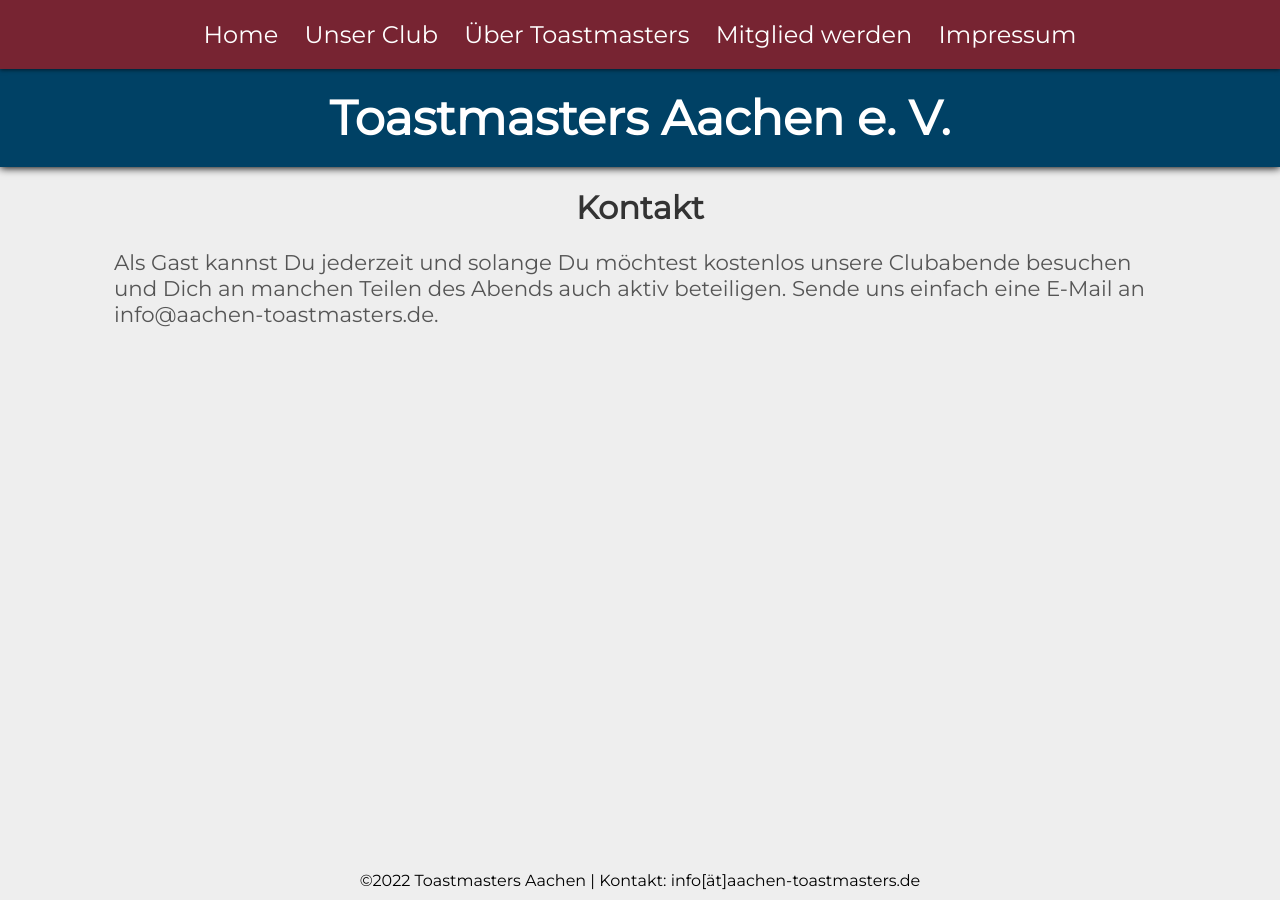
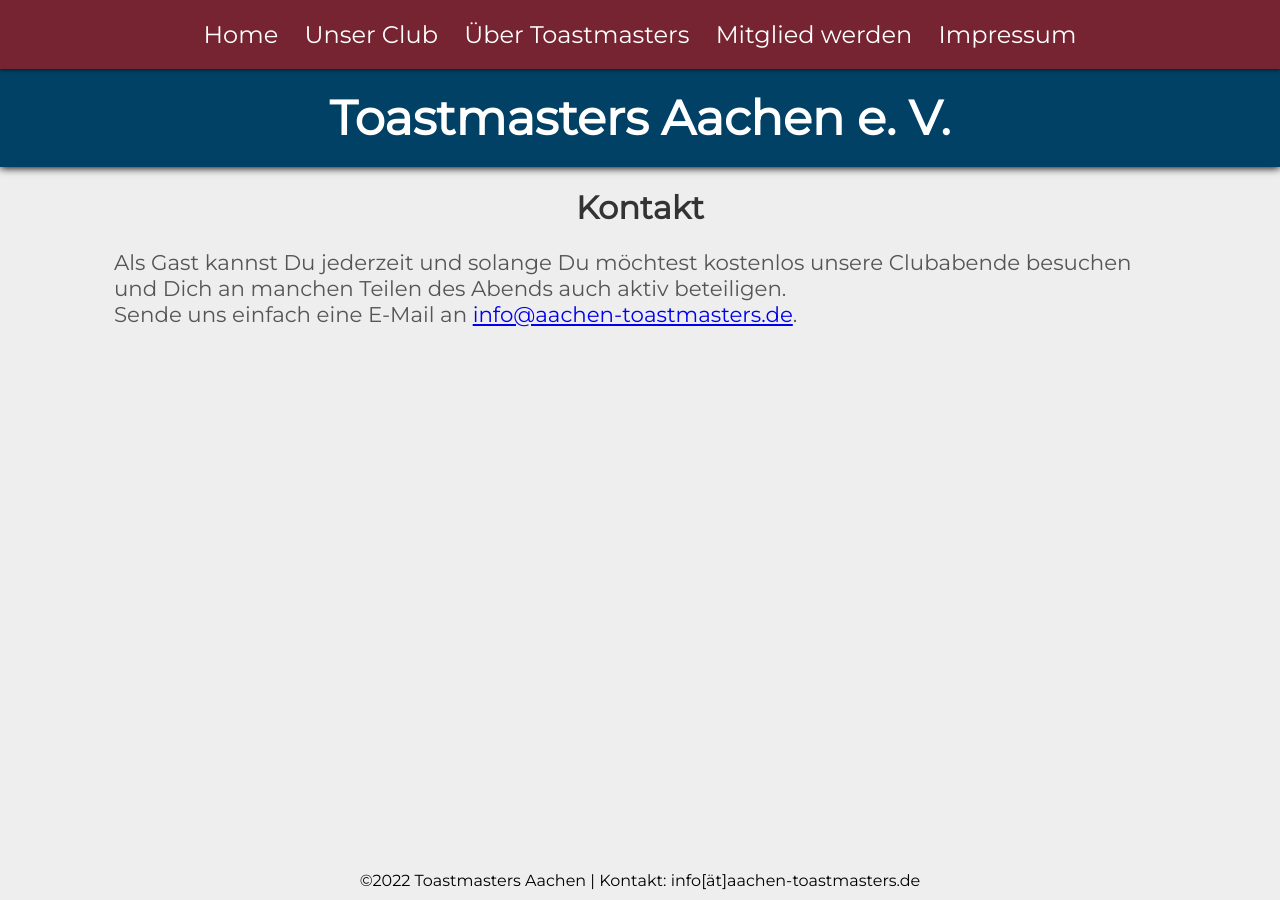
Before and after one commit to toastmasters-aachen/toastmasters-aachen.github.io, a Jekyll site: the page built from contact.md, in a window 1280 px wide. Built offline with Jekyll 4.4.1, drawn with Linux system fonts in a browser that asks for light colours.

Commit message:
changed email to link

```diff
--- a/contact.md
+++ b/contact.md
@@ -4,5 +4,5 @@ layout: default
 
 # Kontakt
 
-Als Gast kannst Du jederzeit und solange Du möchtest kostenlos unsere Clubabende besuchen und Dich an manchen Teilen des Abends auch aktiv beteiligen.
-Sende uns einfach eine E-Mail an info@aachen-toastmasters.de.
+Als Gast kannst Du jederzeit und solange Du möchtest kostenlos unsere Clubabende besuchen und Dich an manchen Teilen des Abends auch aktiv beteiligen.<br/>
+Sende uns einfach eine E-Mail an [info@aachen-toastmasters.de](mailto:info@aachen-toastmasters.de).
```
